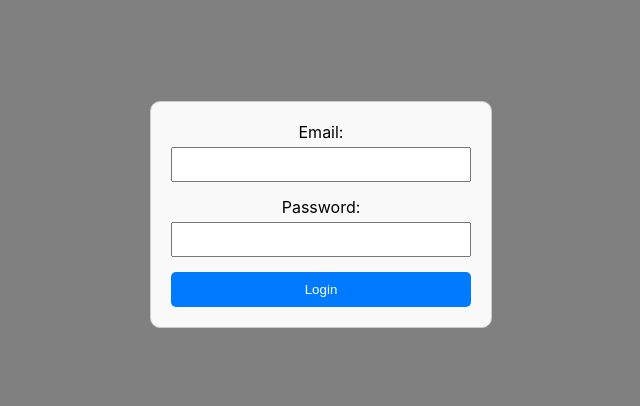
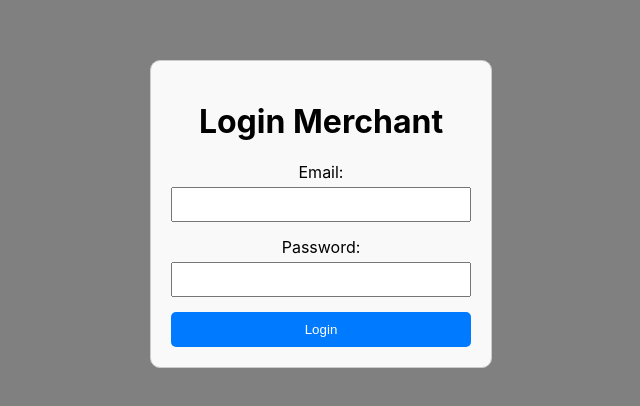
Before and after one commit to HilmanShobari/neropay_unique_address_management, a React (Create React App) app: page /login in a window 1280 px wide. Shown: the part 186-592 px from the top of the page, without its empty margins (319-959 px from the left). Built offline with nearby package versions, Linux system fonts and the light colour scheme; no server answers.

Commit message:
change wording

```diff
--- a/src/Home.js
+++ b/src/Home.js
@@ -80,7 +80,7 @@ function Home() {
 
   return (
     <div className="home-container">
-      <h1>Welcome to Home Page</h1>
+      <h1>Scan This QR To Login</h1>
       <button className="logout-button" onClick={handleLogout}>Logout</button>
       {loading && <p>Loading...</p>} {/* Tampilkan pesan loading jika loading === true */}
       {errorMessage && <p className="error">{errorMessage}</p>}
--- a/src/Login.js
+++ b/src/Login.js
@@ -44,6 +44,7 @@ function LoginForm() {
   return (
     <div className="LoginForm">
       <form onSubmit={handleSubmit}>
+        <h1 className="title">Login Merchant</h1>
         <div className="form-group">
           <label>Email:</label>
           <input
```
